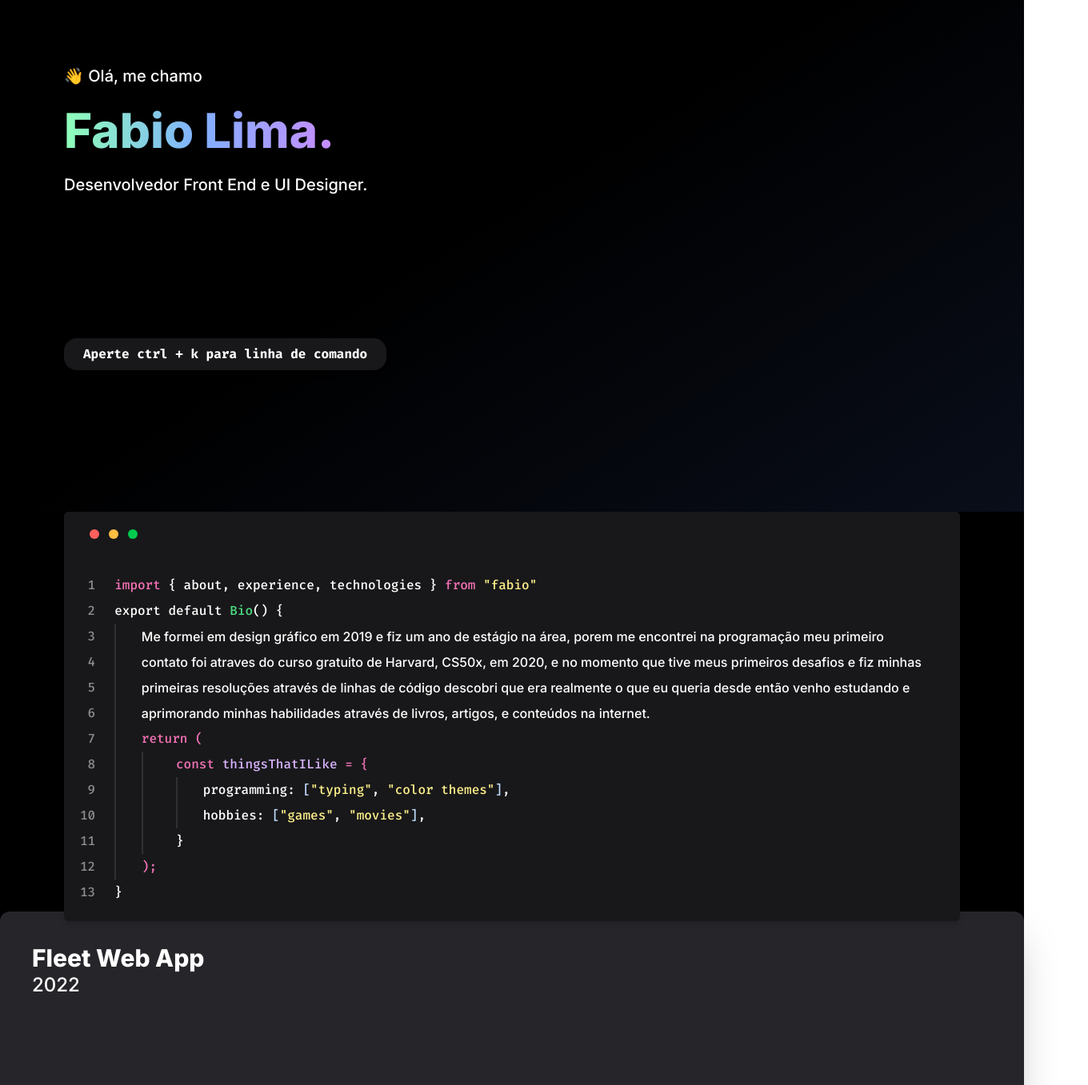
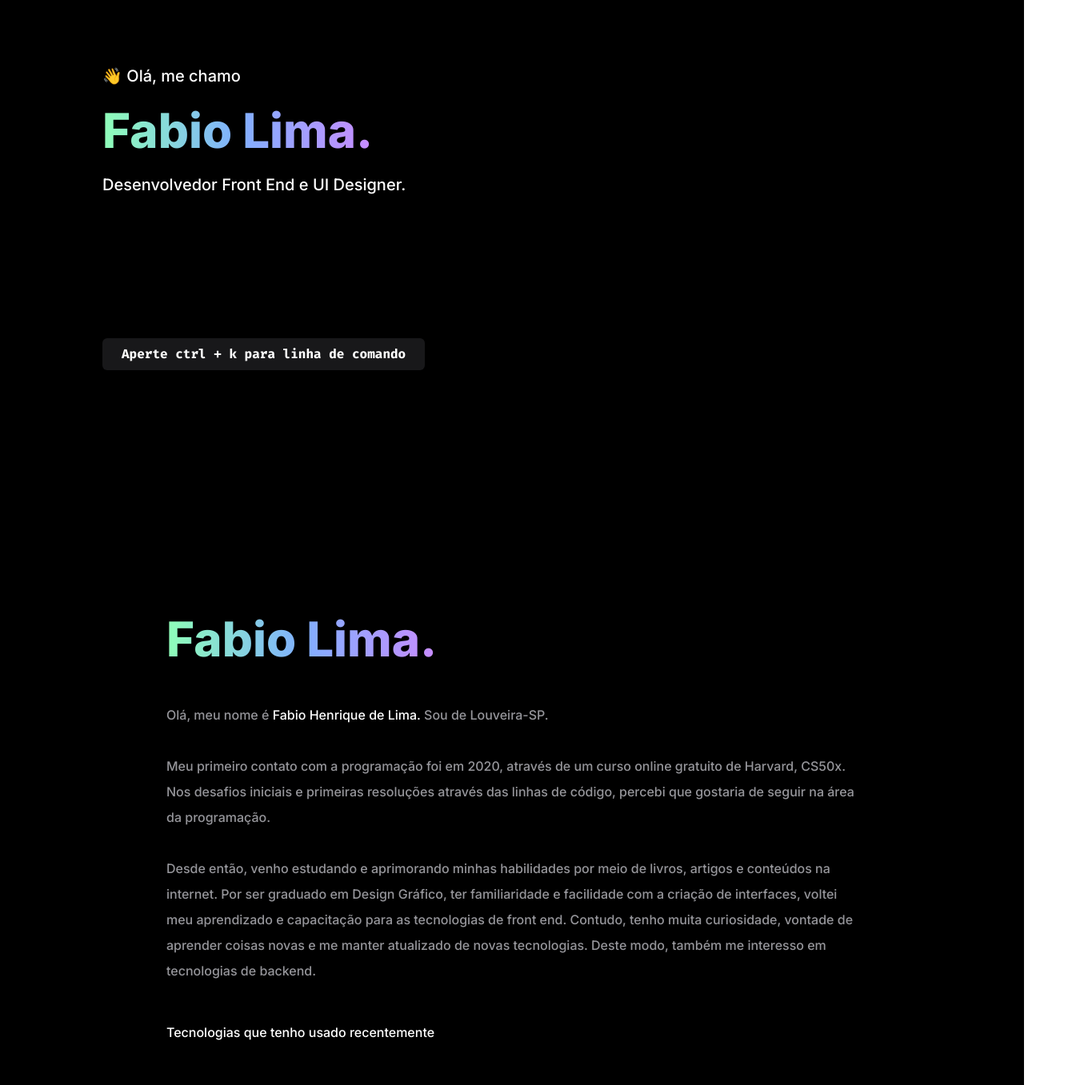
Before and after one commit to fabiolima-dev/fabiolima.dev, a Next.js app: page / in a window 1280 px wide. Shown: the part 160-1517 px from the top of the page at 80% size, 1360 px wide, since content can reach past the window. Built offline with nearby package versions, Linux system fonts and the light colour scheme.

Commit message:
Refactor Home, undo fixed title and About parallax

```diff
--- a/components/SectionTitle.js
+++ b/components/SectionTitle.js
@@ -1,19 +1,35 @@
 import { motion } from "framer-motion";
 
-export default function SectionTitle() {
+export default function SectionTitleWrapper() {
   return (
+    <div className="w-fit">
       <motion.h1
         animate={{
           background:
             "linear-gradient(to right, var(--gradient-oceanic-one), var(--gradient-oceanic-two), var(--gradient-oceanic-three))",
           WebkitBackgroundClip: "text",
-        WebkitTextStrokeColor: "currentcolor",
-        WebkitTextStrokeWidth: 0,
+          WebkitTextFillColor: "transparent",
+          textShadow: "none",
         }}
         transition={{ delay: 1.5 }}
-      className="w-max text-center text-5xl font-extrabold [-webkit-text-fill-color:transparent] [-webkit-text-stroke:1px_white] md:text-6xl"
+        className="w-max text-center text-5xl font-extrabold [-webkit-text-fill-color:var(--color-primary)] [text-shadow:1px_1px_white,1px_-1px_white,-1px_1px_white,-1px_-1px_white] md:text-6xl"
       >
         Fabio Lima.
       </motion.h1>
+      <div className="relative h-0 w-full">
+        <motion.div
+          animate={{
+            width: ["0%", `100%`, `100%`, "0%"],
+            marginLeft: ["0px", "0px", "auto", "auto"],
+          }}
+          transition={{
+            delay: 1,
+            duration: 1,
+            times: [0, 0.3, 0.6, 1],
+          }}
+          className="gradient-oceanic relative bottom-[48px] h-[48px] w-0 rounded-md bg-gradient-to-r md:bottom-[60px] md:h-[60px]"
+        ></motion.div>
+      </div>
+    </div>
   );
 }
--- a/components/SectionTitle2.js
+++ /dev/null
@@ -1,69 +0,0 @@
-import { useEffect, useRef } from "react";
-import { motion, AnimatePresence } from "framer-motion";
-
-export default function SectionTitle({ titleWidth, setTitleWidth, section }) {
-  const titleRef = useRef();
-  const componentRef = useRef();
-
-  useEffect(() => {
-    if (section.inView) {
-      if (titleRef.current.clientWidth > titleWidth)
-        setTitleWidth(titleRef.current.clientWidth);
-    }
-  }, [section.inView]);
-  return (
-    <AnimatePresence>
-      {section.inView && (
-        <motion.div
-          animate={{ zIndex: 1 }}
-          exit={{
-            zIndex: [0, 0, 0],
-            opacity: [1, 1, 0],
-            transition: { animate: 0.3, time: [0, 1, 1] },
-          }}
-          ref={componentRef}
-          className="fixed top-20"
-        >
-          <AnimatePresence>
-            {section.inView && (
-              <motion.h1
-                key={section.nav}
-                animate={{
-                  opacity: 1,
-                }}
-                transition={{ delay: 0.3, duration: 0 }}
-                exit={{ opacity: 0, transition: { delay: 0.3 } }}
-                ref={titleRef}
-                className={`${section.color} w-max bg-gradient-to-r bg-clip-text text-5xl font-bold leading-tight text-transparent opacity-0 md:text-6xl md:leading-tight`}
-              >
-                {section.title}
-              </motion.h1>
-            )}
-          </AnimatePresence>
-          <div
-            style={{ width: `${titleWidth}px` }}
-            className="absolute top-[-2px] h-20 md:top-[-2.5px]"
-          >
-            <AnimatePresence>
-              {section.inView && (
-                <motion.div
-                  key={section.nav}
-                  animate={{
-                    width: ["0px", `${titleWidth}px`, `${titleWidth}px`, "0px"],
-                    marginLeft: ["0px", "0px", "0px", "auto"],
-                  }}
-                  transition={{
-                    ease: "easeInOut",
-                    duration: 1,
-                    times: [0, 0.3, 0.6, 1],
-                  }}
-                  className={`${section.color} relative h-16 rounded-md bg-gradient-to-r md:h-20`}
-                ></motion.div>
-              )}
-            </AnimatePresence>
-          </div>
-        </motion.div>
-      )}
-    </AnimatePresence>
-  );
-}
--- a/components/SectionTitleWrapper.js
+++ /dev/null
@@ -1,52 +0,0 @@
-import { useState, useEffect, useRef } from "react";
-import { motion } from "framer-motion";
-import SectionTitle from "./SectionTitle";
-
-export default function SectionTitleWrapper({ sections }) {
-  const [fixed, setFixed] = useState(false);
-  const titleRef = useRef();
-  const wrapperRef = useRef();
-
-  useEffect(() => {
-    function scrollHandler() {
-      if (titleRef.current.getBoundingClientRect().top < 79.9) {
-        setFixed(true);
-      } else if (wrapperRef.current.getBoundingClientRect().top > 104) {
-        setFixed(false);
-      }
-    }
-
-    window.addEventListener("scroll", scrollHandler);
-
-    return () => {
-      window.removeEventListener("scroll", scrollHandler);
-    };
-  }, []);
-
-  return (
-    <div className="my-4 md:my-6">
-      <div ref={wrapperRef}></div>
-      <div
-        ref={titleRef}
-        style={{ position: fixed ? "fixed" : "static" }}
-        className="top-20 w-fit"
-      >
-        <SectionTitle />
-        <div className="relative h-0 w-full">
-          <motion.div
-            animate={{
-              width: ["0%", `100%`, `100%`, "0%"],
-              marginLeft: ["0px", "0px", "auto", "auto"],
-            }}
-            transition={{
-              delay: 1,
-              duration: 1,
-              times: [0, 0.3, 0.6, 1],
-            }}
-            className="gradient-oceanic relative bottom-[48px] h-[48px] w-0 rounded-md bg-gradient-to-r md:bottom-[60px] md:h-[60px]"
-          ></motion.div>
-        </div>
-      </div>
-    </div>
-  );
-}
--- a/components/sections/About.js
+++ b/components/sections/About.js
@@ -1,4 +1,5 @@
 import { motion, useTransform, useViewportScroll } from "framer-motion";
+import SectionTitle from "../SectionTitle";
 import Technologies from "../Technologies";
 
 export default function About() {
@@ -8,18 +9,46 @@ export default function About() {
     [0, 0.2, 0.7, 1],
     ["0vh", "-40vh", "-40vh", "-70vh"]
   );
+  const translateTechnologies = useTransform(
+    scrollYProgress,
+    [0.2, 0.3],
+    [0, -25]
+  );
+  const opacity = useTransform(
+    scrollYProgress,
+    [0.2, 0.3, 0.8, 0.9],
+    [0, 1, 1, 0]
+  );
 
   return (
     <section className="px-5 xs:px-10 md:px-20">
-      <div className="m-auto flex max-w-screen-xl flex-col">
-        <motion.div
-          style={{ translateY: translateAbout }}
+      <div className="m-auto mt-20 flex min-h-screen max-w-screen-lg flex-col justify-evenly">
+        <SectionTitle />
+        <p className=" text-base leading-loose text-gray-1">
+          Olá, meu nome é{" "}
+          <span className="text-secondary">Fabio Henrique de Lima.</span> Sou de
+          Louveira-SP. <br></br>
+          <br></br>
+          Meu primeiro contato com a programação foi em 2020, através de um
+          curso online gratuito de Harvard, CS50x. Nos desafios iniciais e
+          primeiras resoluções através das linhas de código, percebi que
+          gostaria de seguir na área da programação. <br></br>
+          <br></br>Desde então, venho estudando e aprimorando minhas habilidades
+          por meio de livros, artigos e conteúdos na internet. Por ser graduado
+          em Design Gráfico, ter familiaridade e facilidade com a criação de
+          interfaces, voltei meu aprendizado e capacitação para as tecnologias
+          de front end. Contudo, tenho muita curiosidade, vontade de aprender
+          coisas novas e me manter atualizado de novas tecnologias. Deste modo,
+          também me interesso em tecnologias de backend.
+        </p>
+        {/* <motion.div
+          // style={{ translateY: translateAbout }}
           className="relative -mx-5 flex w-screen flex-col rounded-md bg-tertiary font-mono text-base leading-loose text-white drop-shadow-md xs:-mx-10 md:mx-0 md:w-full"
         >
           <div className="border-b-seconary flex h-14 w-full items-center border-b-quaternary px-5">
-            <div className="ml-3 h-3 w-3 rounded-full bg-[#FF605C]"></div>
-            <div className="ml-3 h-3 w-3 rounded-full bg-[#FFBD44]"></div>
-            <div className="ml-3 h-3 w-3 rounded-full bg-[#00CA4E]"></div>
+            <div className="ml-3 h-3 w-3 rounded-full bg-gray-2 bg-[#FF605C]"></div>
+            <div className="ml-3 h-3 w-3 rounded-full bg-gray-2 bg-[#FFBD44]"></div>
+            <div className="ml-3 h-3 w-3 rounded-full bg-gray-2 bg-[#00CA4E]"></div>
           </div>
           <div className="flex p-5 md:pr-10">
             <div className="mr-6 hidden w-5 md:block">
@@ -33,16 +62,8 @@ export default function About() {
                 <span className="text-white">{`{ about, experience, technologies }`}</span>{" "}
                 from <span className="text-yellow-200">"fabio"</span>
               </p>
-              <p>
-                export default <span className="text-green-400">Bio</span>
-                <span className="text-white">() {`{`}</span>
-              </p>
               <div className="flex">
-                <div className="flex flex-col">
-                  <div className="h-full w-0 border-[0.5px] border-white opacity-10"></div>
-                  <p>}</p>
-                </div>
-                <div className="ml-6">
+                <div>
                   <p className="font-sans">
                     Me formei em design gráfico em 2019 e fiz um ano de estágio
                     na área, porem me encontrei na programação meu primeiro
@@ -53,13 +74,9 @@ export default function About() {
                     estudando e aprimorando minhas habilidades através de
                     livros, artigos, e conteúdos na internet.
                   </p>
-                  <p className="text-pink-400">return (</p>
                   <div className="flex">
+                    <div className="flex flex-col"></div>
                     <div className="flex flex-col">
-                      <div className="h-full w-0 border-[0.5px] border-white opacity-10"></div>
-                      <p className="text-pink-400">);</p>
-                    </div>
-                    <div className="ml-6 flex flex-col">
                       <p className="text-pink-400">
                         const{" "}
                         <span className="text-purple-300">thingsThatILike</span>{" "}
@@ -101,7 +118,7 @@ export default function About() {
               </div>
             </div>
           </div>
-        </motion.div>
+        </motion.div> */}
         <Technologies />
       </div>
     </section>
--- a/components/sections/Header.js
+++ b/components/sections/Header.js
@@ -3,7 +3,7 @@ import DarkModeIcon from "../DarkModeIcon";
 
 export default function Header({ darkMode, setDarkMode, sections }) {
   return (
-    <header className="fixed z-50 flex h-16 w-screen items-center justify-between bg-primary px-5 md:px-20 xs:px-10">
+    <header className="fixed z-50 flex h-16 w-screen items-center justify-between bg-primary px-5 xs:px-10 md:px-20">
       <h1 className="text-sm text-secondary">LOGO</h1>
       {/* Larger Screens navbar */}
       <nav className="hidden md:block">
--- a/components/sections/Home.js
+++ b/components/sections/Home.js
@@ -1,36 +1,70 @@
-import { motion, useTransform, useViewportScroll } from "framer-motion";
-import SectionTitleWrapper from "../SectionTitleWrapper";
+import { motion } from "framer-motion";
+import SectionTitle from "../SectionTitle";
 
-export default function Home({ sections }) {
-  const { scrollYProgress } = useViewportScroll();
-  const translate = useTransform(scrollYProgress, [0, 0.1], [0, -15]);
-  const opacity = useTransform(scrollYProgress, [0, 0.1], [1, 0]);
+export default function Home() {
+  const reveal = {
+    initial: {
+      opacity: 0,
+      y: 30,
+    },
+    animate: (i) => ({
+      opacity: 1,
+      y: 0,
+      transition: { type: "tween", delay: i * 0.1 },
+    }),
+  };
+
+  const shake = {
+    initial: { rotate: 0 },
+    animate: (i) => ({
+      rotate: [0, 20, 0, 20, 0],
+      transition: { type: "tween", delay: i * 0.1 },
+    }),
+  };
 
   return (
-    <section className="h-screen bg-gradient-to-tl from-slate via-primary px-5 xs:px-10 md:px-20 ">
-      <div className="m-auto flex h-full max-w-screen-xl flex-col items-center justify-evenly pt-16 sm:items-start">
-        <div className="flex flex-col">
+    <section className="flex h-screen flex-col items-center justify-evenly pt-16 sm:items-start">
+      <motion.div
+        initial="initial"
+        animate="animate"
+        custom={0}
+        variants={reveal}
+        className="flex flex-col"
+      >
         <motion.h3
-            style={{ translateY: translate, opacity: opacity }}
+          custom={0}
+          variants={reveal}
           className="text-base text-secondary md:text-xl"
         >
-            👋️ Olá, me chamo
+          <motion.span
+            custom={20}
+            variants={shake}
+            className="inline-block origin-[90%_90%]"
+          >
+            👋️
+          </motion.span>{" "}
+          Olá, me chamo
         </motion.h3>
-          <SectionTitleWrapper sections={sections} />
+        <motion.div custom={1} variants={reveal} className="my-4 md:my-6">
+          <SectionTitle />
+        </motion.div>
         <motion.h3
-            style={{ translateY: translate, opacity: opacity }}
-            className="text-base text-secondary sm:px-0 md:text-xl"
+          custom={2}
+          variants={reveal}
+          className="text-base text-secondary md:text-xl"
         >
           Desenvolvedor Front End e UI Designer.
         </motion.h3>
-        </div>
+      </motion.div>
       <motion.h3
-          style={{ translateY: translate, opacity: opacity }}
-          className="mx-8 w-fit rounded-2xl bg-tertiary px-6 py-2 text-center font-mono text-sm font-bold text-white shadow-md sm:mx-0 md:text-base"
+        initial="initial"
+        animate="animate"
+        custom={3}
+        variants={reveal}
+        className="mx-8 w-fit rounded-md bg-tertiary px-6 py-2 text-center font-mono text-sm font-bold text-white hover:drop-shadow-md sm:mx-0 md:text-base"
       >
         Aperte ctrl + k para linha de comando
       </motion.h3>
-      </div>
     </section>
   );
 }
--- a/pages/index.js
+++ b/pages/index.js
@@ -52,7 +52,7 @@ export default function Index() {
     <div
       className={`${
         darkMode ? "dark-theme" : "light-theme"
-      } box-border flex flex-col items-center bg-primary`}
+      } box-border flex flex-col items-center bg-primary px-5 xs:px-10 md:px-20`}
     >
       <Head>
         <title>Fabio Lima</title>
@@ -64,52 +64,11 @@ export default function Index() {
         setDarkMode={setDarkMode}
         sections={sections}
       />
-      <main className="w-full">
-        <Home sections={sections} />
+      <main className="w-full max-w-screen-lg">
+        <Home />
         <About />
         <Projects />
         <Contact />
-        {/* <div className="relative bottom-80 m-auto h-96 w-3/4 rounded-3xl bg-gray-3">
-            <h1 className="p-10 text-4xl font-bold text-white">Sobre mim</h1>
-          </div> */}
-        {/* {Object.keys(sections).map((key) => {
-          return (
-            <section
-              id={sections[key].nav}
-              className={`h-screen w-full`}
-              ref={sections[key].ref}
-            >
-              <SectionTitle
-                key={sections[key].nav}
-                titleWidth={titleWidth}
-                setTitleWidth={setTitleWidth}
-                section={sections[key]}
-              />
-              {sections[key].component}
-            </section>
-          );
-        })} */}
-        {/* <section>
-          <Home
-            setTitleWidth={setTitleWidth}
-            titleWidth={titleWidth}
-            section={projectsInView}
-          />
-        </section>
-        <section ref={projectsRef}>
-          <SectionTitle
-            titleWidth={titleWidth}
-            view={projectsInView}
-            section={sections.projects}
-          />
-          <Projects section={projectsInView} />
-        </section>
-        <SectionTitle
-          titleWidth={titleWidth}
-          view={projectsInView}
-          section={sections.skills}
-        />
-        <section className="h-screen w-full"></section> */}
         <CommandLine />
       </main>
     </div>
```
Also changed, not shown: components/Technologies.js (+9 -5 lines). Lines whose indentation alone changed are shown as unchanged.
